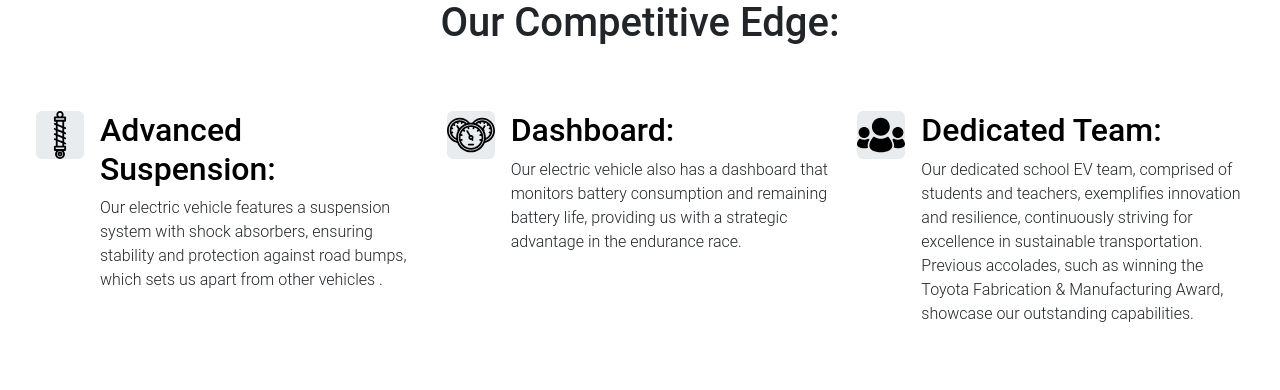
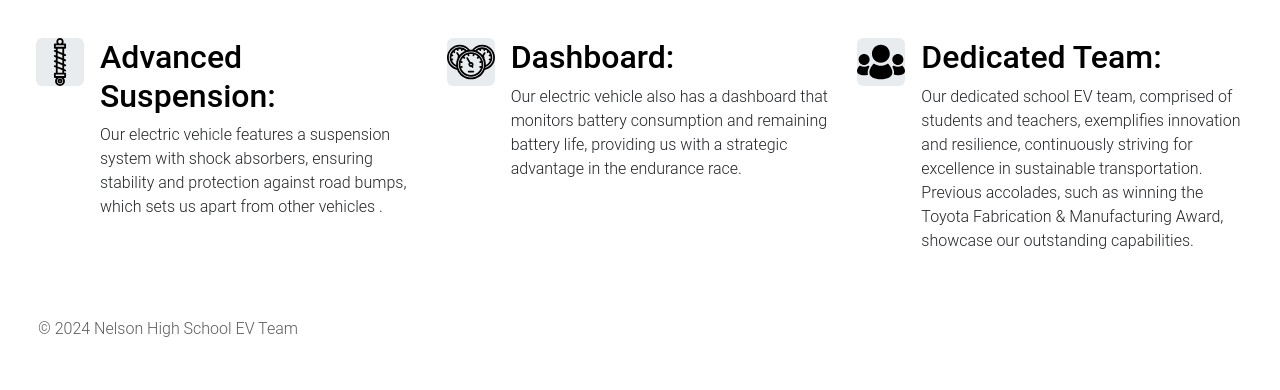
Before and after one commit to ThePathOfLeastResistance/NeslonHighSchoolAutoClub, a Flask app: page / in a window 1280 px wide. Shown: the part 2706-3096 px from the top of the page. After the commit the page ends 3043 px from the top, so only its background shows below. Run offline with Flask 3, Linux system fonts and the light colour scheme; some libraries are stand-ins or nearby versions.

Commit message:
added the footer dont know what to add yet

```diff
--- a/main.py
+++ b/main.py
@@ -21,4 +21,4 @@ def event():
     return render_template("event.html")
 
 if __name__ == "__main__":
-    app.run(debug=False)
+    app.run(debug=True)
--- a/static/css/styles.css
+++ b/static/css/styles.css
@@ -4,15 +4,6 @@
   font-style: normal;
 }
 
-.designtext h2{
-    color: #fff;
-    text-shadow: 0 0 10px #fff,
-                 0 0 20px #fff,
-                 0 0 40px #fff,
-                 0 0 80px #fff,
-                 0 0 120px #fff;
-                 0 0 160px #fff;
-}
 
 
 
--- a/templates/base.html
+++ b/templates/base.html
@@ -13,26 +13,52 @@
     <!-- Link to the styles.css here to apply styling to all the child templates.-->
 
     {% endblock %}
-    <link rel="icon" href = "static/assets/images/favicon.ico" type="image/x-icon">
+    <link
+      rel="icon"
+      href="static/assets/images/favicon.ico"
+      type="image/x-icon"
+    />
     <title>{% block title %}{% endblock %}</title>
   </head>
   <body>
+    {% block content %}{% endblock %}
 
-  <div class="container-fluid sticky-top bg-white">
-    <header class="d-flex flex-wrap justify-content-center py-3 border-bottom px-md-4">
-      <h3 class="d-none d-lg-block d-flex align-items-center px-3 mb-md-0 me-md-auto link-body-emphasis text-decoration-none">
-Nelson High School
-      </h3>
-      <ul class="nav nav-pills px-md-5 h5">
-        <li class="nav-item px-lg-4"><a href="{{ url_for('home') }}" class="nav-link" aria-current="page">Home</a></li>
-          <li class="nav-item px-lg-4"><a class="nav-link" href="{{ url_for('design') }}">Design</a></li>
-          <li class="nav-item px-lg-4"><a class="nav-link" href="{{url_for('event')}}">Event</a></li>
-      </ul>
-    </header>
-  </div>
+    <div class="col-md-4 d-flex align-items-center">
+      <a
+        href="/"
+        class="mb-3 me-2 mb-md-0 text-body-secondary text-decoration-none lh-1"
+      >
+        <svg class="bi" width="30" height="24">
+          <use xlink:href="#bootstrap"></use>
+        </svg>
+      </a>
+      <span class="mb-3 mb-md-0 text-body-secondary"
+        >© 2024 Nelson High School EV Team</span
+      >
+    </div>
 
-    {% block content %}{% endblock %}
-  {{ bootstrap.load_js() }}
-  <link rel="stylesheet" type="text/css" href="static/css/styles.css" />
+    <ul class="nav col-md-4 justify-content-end list-unstyled d-flex">
+      <li class="ms-3">
+        <a class="text-body-secondary" href="#"
+          ><svg class="bi" width="24" height="24">
+            <use xlink:href="#twitter"></use></svg
+        ></a>
+      </li>
+      <li class="ms-3">
+        <a class="text-body-secondary" href="#"
+          ><svg class="bi" width="24" height="24">
+            <use xlink:href="#instagram"></use></svg
+        ></a>
+      </li>
+      <li class="ms-3">
+        <a class="text-body-secondary" href="#"
+          ><svg class="bi" width="24" height="24">
+            <use xlink:href="#facebook"></use></svg
+        ></a>
+      </li>
+    </ul>
+
+    {{ bootstrap.load_js() }}
+    <link rel="stylesheet" type="text/css" href="static/css/styles.css" />
   </body>
 </html>
```
